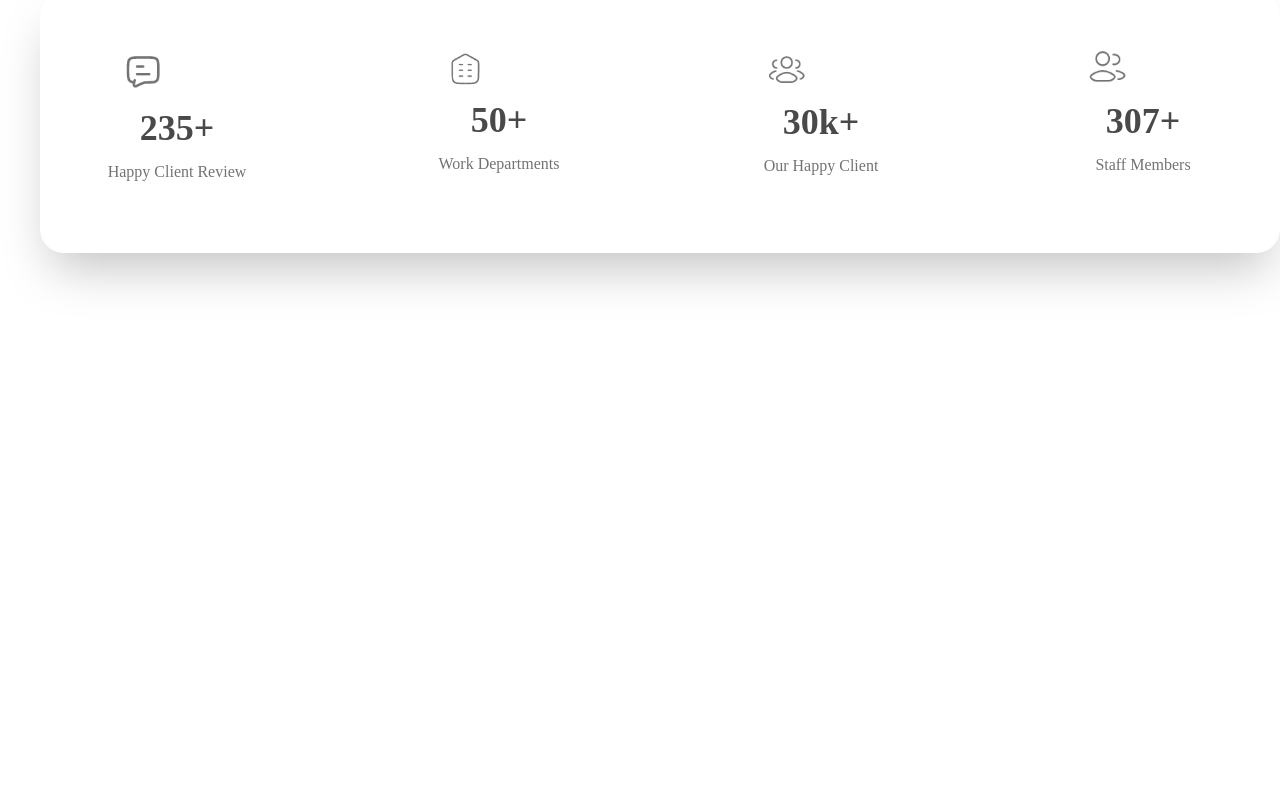
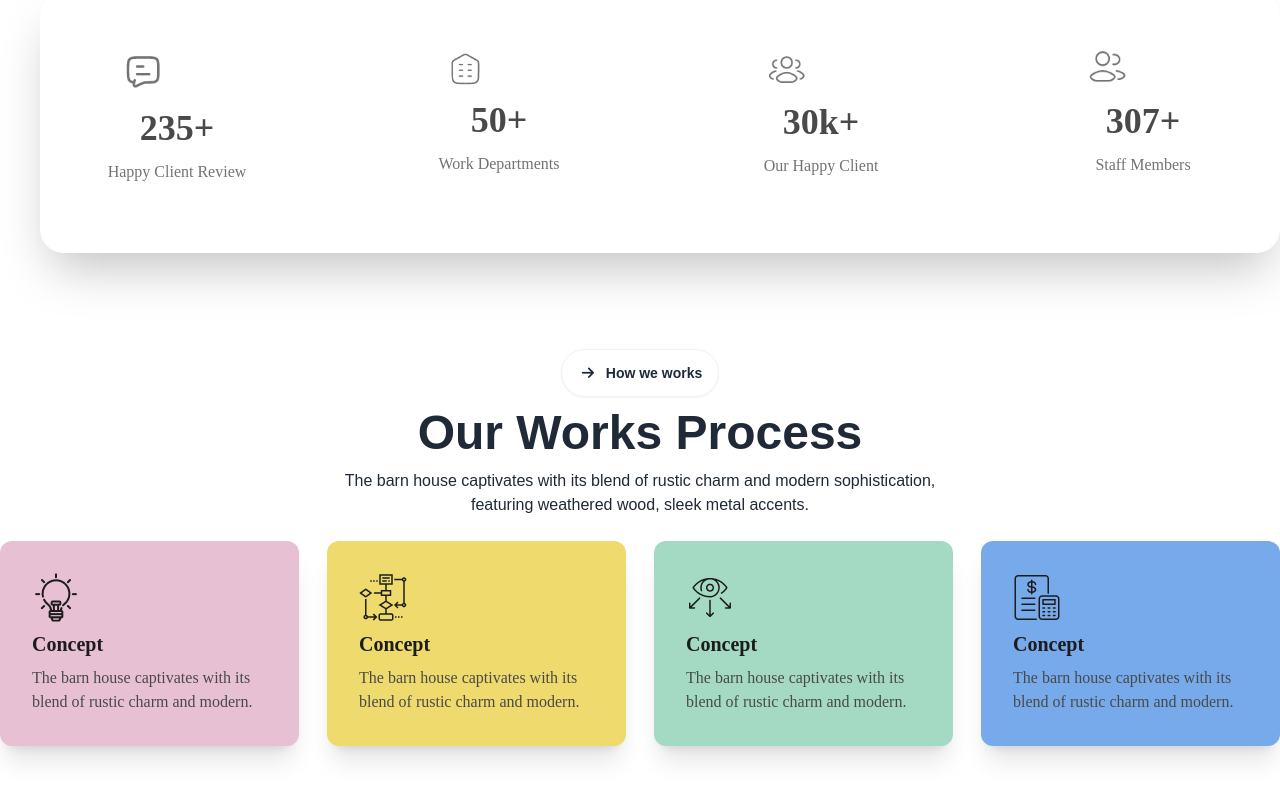
Before and after one commit to kamrolhasantanbir123/assienment-3, a plain HTML site: page index.html in a window 1280 px wide. Shown: the part 1564-2364 px from the top of the page. Before the commit the page ends 1913 px from the top, so only its background shows below. Drawn offline with nearby package versions, Linux system fonts and the light colour scheme.

Commit message:
added work process dane

```diff
--- a/index.html
+++ b/index.html
@@ -211,6 +211,45 @@
                     <!-- cards ed -->
                    </section>
                 <!-- number section ed -->
+                 <!-- work process st -->
+                 <section class="my-24 md:container mx-auto">
+                    <div class="space-y-3">
+                      <div class="text-center"><button class="rounded-full btn bg-container-1 justify-center items-center"><i class="fa-solid fa-arrow-right w-5 h-5 bg-container-1 inline-flex rounded-full justify-center items-center"></i> How we works</button></div>
+                    <h3 class="text-5xl font-bold text-center mb-3">Our Works Process</h3>
+                  <p class="text-center mb-12">The barn house captivates with its blend of rustic charm and modern sophistication,<br>featuring weathered wood, sleek metal accents.</p>
+                    </div>
+                    <div class="grid grid-cols-1 gap-7 md:grid-cols-2 lg:grid-cols-4 lg:mt-6 md:mt-5 mt-3">
+                      <div class="card bg-base-100 image-full w-70 shadow-xl">
+                        <div class="card-body bg-[#E7C1D3] rounded-xl">
+                          <div><img src="./assets/concept.png" alt=""></div>
+                          <h2 class="card-title text-[#1C1C1C] text-xl font-extrabold font-['manrope']">Concept</h2>
+                          <p class="text-[#494949] font-['Manrope'] text-base font-medium">The barn house captivates with its blend of rustic charm and modern.</p>
+                        </div>
+                      </div>
+                      <div class="card bg-base-100 image-full w-70 shadow-xl">
+                        <div class="card-body bg-[#EFDA6E] rounded-xl">
+                          <div><img src="./assets/flow-chart.png" alt=""></div>
+                          <h2 class="card-title text-[#1C1C1C] text-xl font-extrabold font-['manrope']">Concept</h2>
+                          <p class="text-[#494949] font-['Manrope'] text-base font-medium">The barn house captivates with its blend of rustic charm and modern.</p>
+                        </div>
+                      </div>
+                      <div class="card bg-base-100 image-full w-70 shadow-xl">
+                        <div class="card-body bg-[#A4DAC3] rounded-xl">
+                          <div><img src="./assets/vision.png" alt=""></div>
+                          <h2 class="card-title text-[#1C1C1C] text-xl font-extrabold font-['manrope']">Concept</h2>
+                          <p class="text-[#494949] font-['Manrope'] text-base font-medium">The barn house captivates with its blend of rustic charm and modern.</p>
+                        </div>
+                      </div>
+                      <div class="card bg-base-100 image-full w-70 shadow-xl">
+                        <div class="card-body bg-[#77AAEA] rounded-xl">
+                          <div><img src="./assets/budget-planning.png" alt=""></div>
+                          <h2 class="card-title text-[#1C1C1C] text-xl font-extrabold font-['manrope']">Concept</h2>
+                          <p class="text-[#494949] font-['Manrope'] text-base font-medium">The barn house captivates with its blend of rustic charm and modern.</p>
+                        </div>
+                      </div>
+                    </div>
+                   </section>
+                 <!-- work process ed -->
         </main>
         <!-- main section ed -->
 </body>
```
